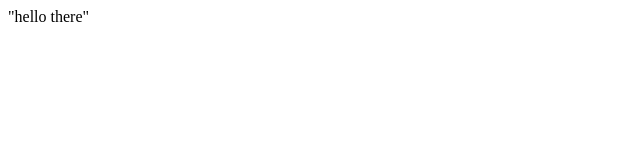
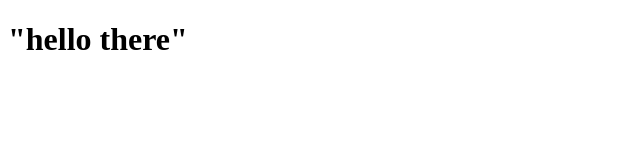
Before and after one commit to michaelg-cgu/github-test, a plain HTML site: page index.html in a window 1280 px wide. Shown: the whole page, without its empty margins (0-640 px from the left). Drawn offline with Linux system fonts and the light colour scheme.

Commit message:
added h1

```diff
--- a/index.html
+++ b/index.html
@@ -5,6 +5,6 @@
     <title>My second commit something</title>
   </head>
   <body>
-    "hello there"
+    <h1>"hello there"</h1>
   </body>
 </html>
```
